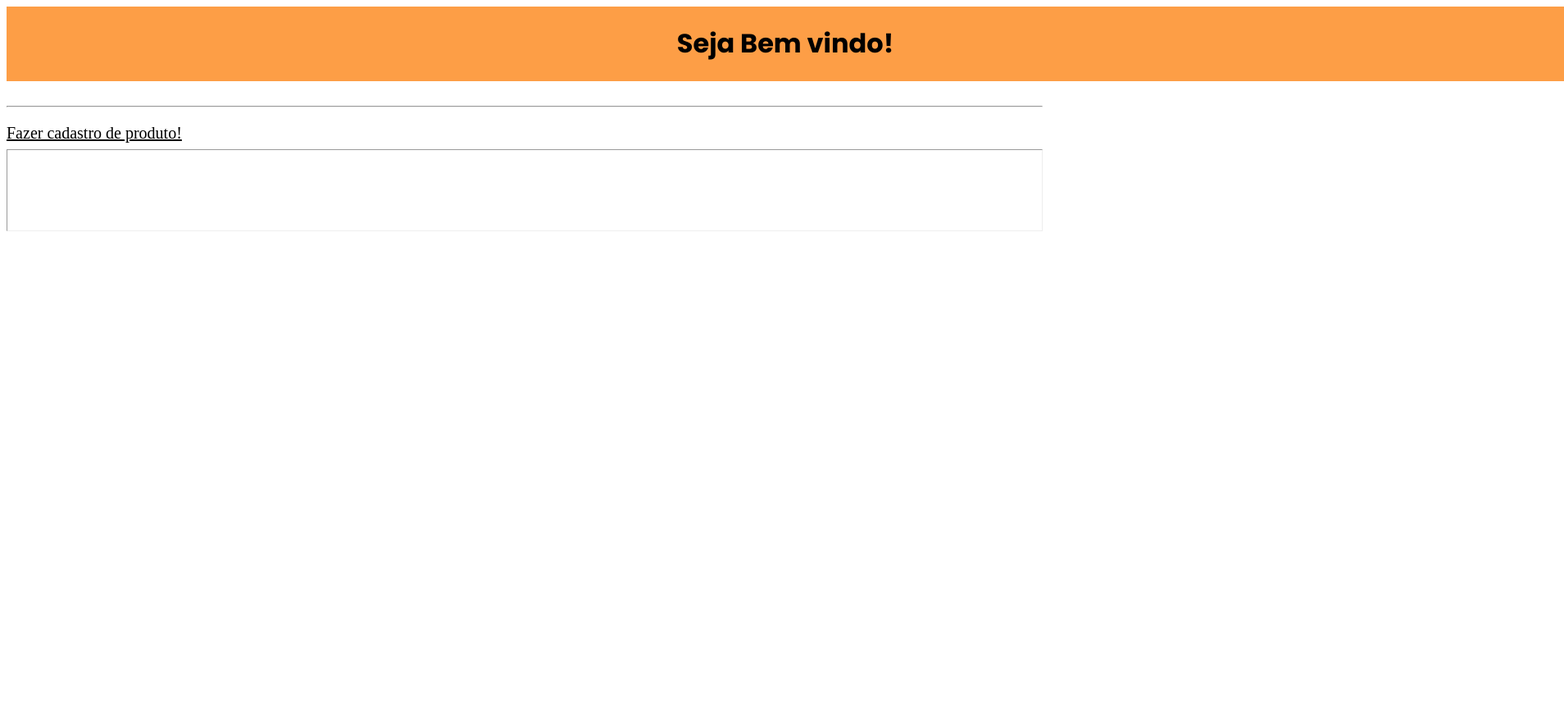
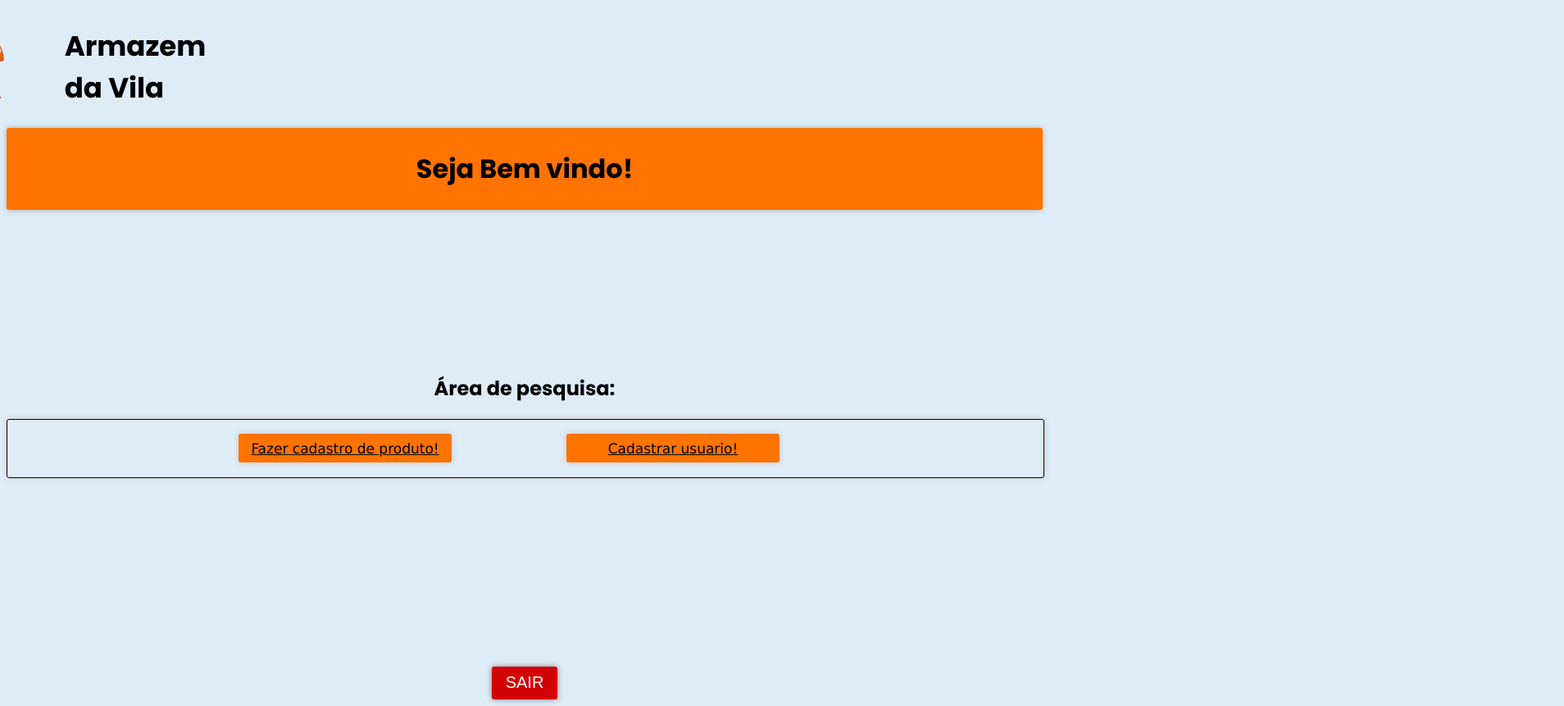
Before and after one commit to GabrielFC001/Armazen_da_vila_att_main, a plain HTML site: page public/inicio.html in a window 1280 px wide. Shown: the whole page at 82% size, 1908 px wide, since content can reach past the window. Before the commit the page ends 800 px from the top, so only its background shows below. Drawn offline with Linux system fonts and the light colour scheme.

Commit message:
Add files via upload

```diff
--- a/public/inicio.html
+++ b/public/inicio.html
@@ -4,44 +4,50 @@
 <head>
     <meta charset="UTF-8">
     <meta name="viewport" content="width=device-width, initial-scale=1.0">
+    <link rel="stylesheet" href="style3.css">
     <title>Inicio</title>
+
+    <script>
+
+        function sair() {
+
+            window.location.href = "index.html";
+
+        }
+
+    </script>
 
 
     <style>
         @import url("https://fonts.googleapis.com/css2?family=Poppins:wght@300;400;500;600;700;800;900&display=swap");
-
-        #titulo {
-            display: flex;
-            justify-content: center;
-            align-items: center;
-            font-family: "Poppins", "sans-serif";
-            background-color: rgb(253, 158, 70);
-            width: 1900px;
-            margin-bottom: 30px;
-        }
-
-        a{
-            display: flex;
-            color: black;
-            font-size: 20px;
-            margin-top: 20px;
-        }
     </style>
 
 </head>
 
 <body>
 
-    <div id="titulo">
+    <div class="titulo">
+        <img src="assets/logo.png" width="250px" height="100%">
+        <h1>Armazem da Vila</h1>
+    </div>
+
+    <div id="faixa">
         <h1>Seja Bem vindo!</h1>
     </div>
 
-    <hr heigth="600px">
+    <h2>Área de pesquisa:</h2>
 
+    <div id="templates">
 
-    <a href="cadastro_itens.html">Fazer cadastro de produto!</a>
+        <a href="cadastro_itens.html">Fazer cadastro de produto!</a>
 
-    <hr size="100px">
+        <a href="cadastro.html">Cadastrar usuario!</a>
+
+    </div>
+
+    <div id="sair">
+        <button onclick="sair()">SAIR</button>
+    </div>
 
 </body>
 
--- /dev/null
+++ b/public/style3.css
@@ -0,0 +1,86 @@
+@import url("https://fonts.googleapis.com/css2?family=Poppins:wght@300;400;500;600;700;800;900&display=swap");
+
+body {
+    background-color: rgba(218, 234, 248, 0.89);
+}
+
+.titulo{
+    display: flex;
+    justify-content: center;
+    align-items: center;
+    margin-right: 1200px;
+    font-family: "poppins", "sans-serif";
+    font-size: 17px;
+}
+
+#faixa {
+    display: flex;
+    justify-content: center;
+    align-items: center;
+    font-family: "Poppins", "sans-serif";
+    background-color: #ff7300;
+    border-radius: 3px;
+    width: 100%;
+    height: 100px;
+    margin-bottom: 30px;
+    box-shadow: 0px 0px 7px 0px #b1b1b1;
+}
+
+#templates {
+    display: flex;
+    align-items: center;
+    justify-content: center;
+    border-radius: 3px;
+    width: 100%;
+    height: 70px;
+    border: 1px solid;
+    font-size: 20px;
+    margin-top: 20px;
+    margin-bottom: 20px;
+    box-shadow: 0px 0px 7px 0px #c5c5c5;
+}
+
+a {
+    display: flex;
+    align-items: center;
+    justify-content: center;
+    margin-left: 50px;
+    margin-right: 90px;
+    color: black;
+    background-color: #ff7300;
+    height: 35px;
+    width: 260px;
+    border-radius: 3px;
+    box-shadow: 0px 0px 7px 0px #c5c5c5;
+    font-family: Verdana, sans-serif;
+    font-size: 17px;
+}
+
+h2 {
+    display: flex;
+    justify-content: center;
+    margin-top: 200px;
+    font-family: "Poppins", "sans-serif";
+}
+
+#sair {
+    display: flex;
+    margin-top: 230px;
+    justify-content: center;
+}
+
+button{
+    width: 80px;
+    height: 40px;
+    font-size: 20px;
+    background-color: rgb(209, 3, 3);
+    color: white;
+    border: 0px;
+    border-radius: 3px;
+    box-shadow: 0px 0px 7px 0px #818181;
+    transition: transform 1.1s;
+}
+
+button:hover{
+    transform: scale(1.05);
+}
--- /dev/null
+++ b/public/style4.css
@@ -0,0 +1,6 @@
+body{
+    display: flex;
+    justify-content: center;
+    align-items: center;
+    margin-top: 250px;
+}
```
Also changed, not shown: index.js (+27 -10 lines), public/cadastro_itens.html (+1 -0 lines), public/index.html (+1 -1 lines), public/assets/logo.png (added).
